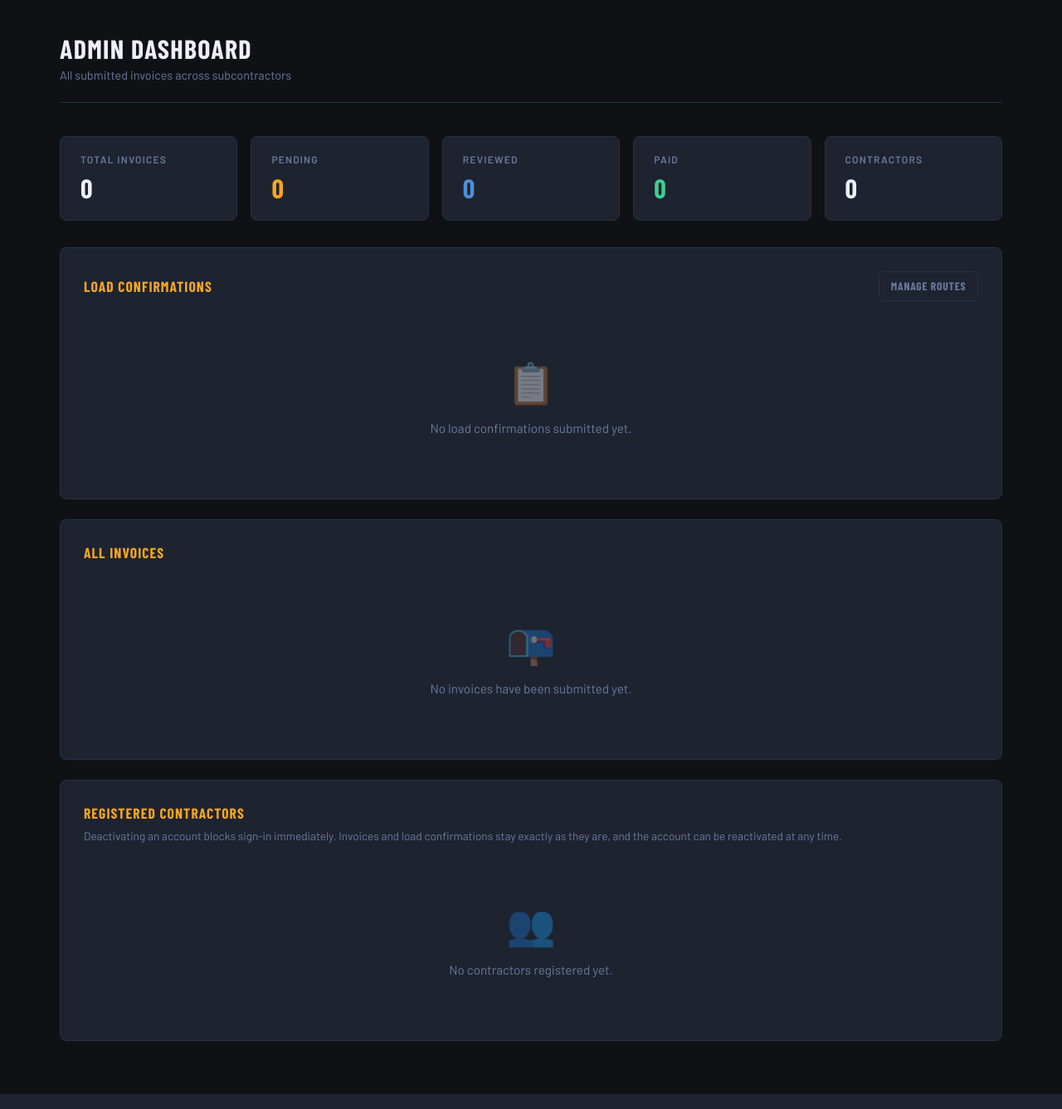
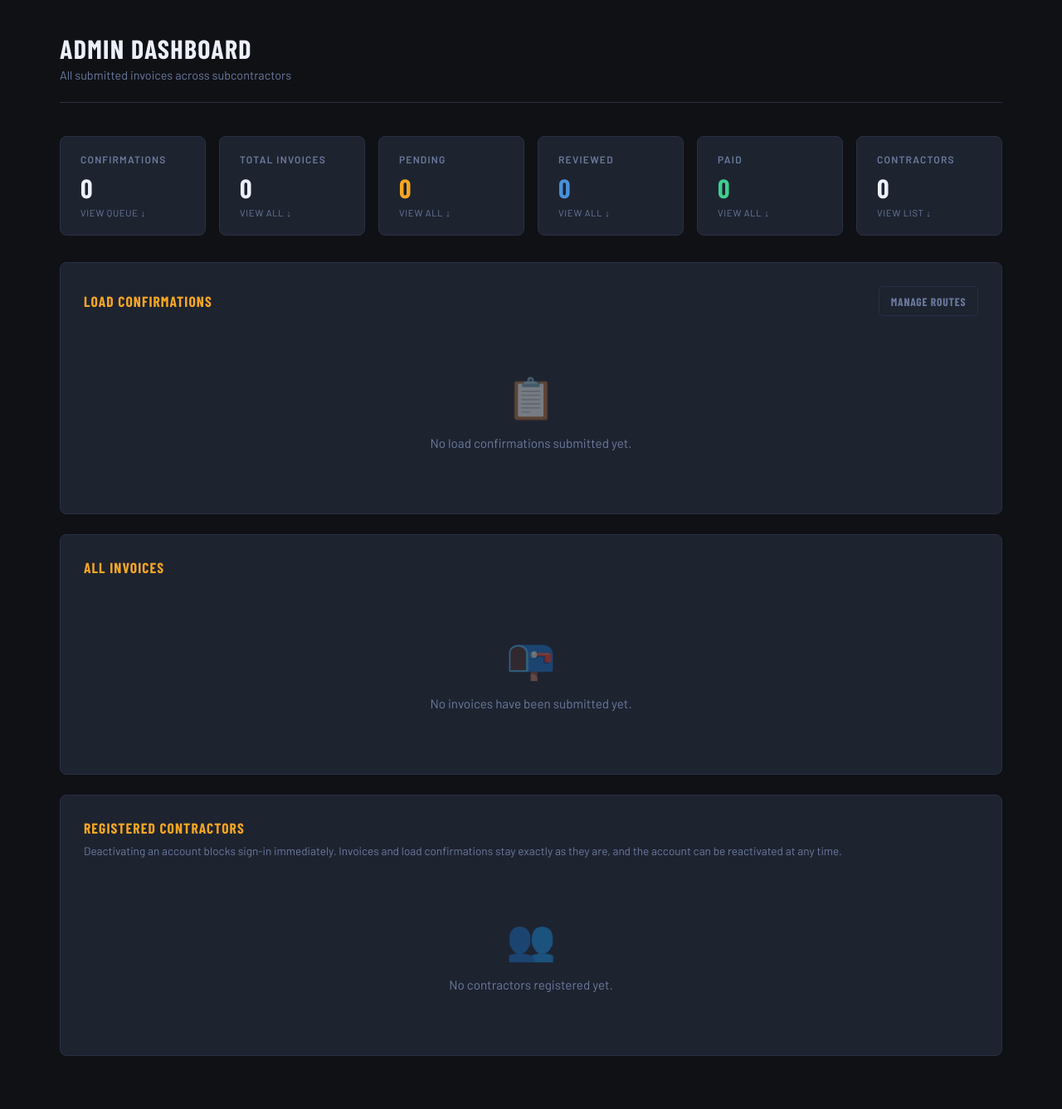
Before and after one commit to Blazuno/truckportal, a Flask app: page /admin in a window 1280 px wide. Shown: the part 60-1397 px from the top of the page at 83% size. Run offline with Flask 3, Linux system fonts and the light colour scheme; the visitor is signed in with stand-in values (Sample User, id 1); data comes from the database, SQL or seed files in the repository; data that the repository does not hold is empty; some web fonts are replaced.

Commit message:
Make the dashboard stat cards jump to their section
The admin dashboard is a long page and the stats at the top only reported
numbers — reaching the matching table meant scrolling past everything
above it. Each card is now a link to the section it summarises.

- Invoice counts jump to All Invoices, Contractors to the contractor
  list, and a new Confirmations count jumps to the load queue, which had
  no stat of its own.
- Sections carry ids, with scroll-margin-top so the sticky nav does not
  cover the heading on arrival.
- Smooth scrolling, disabled under prefers-reduced-motion.
- Cards are real anchors, so they tab and activate from the keyboard and
  show a focus ring.

Co-Authored-By: Claude Opus 5 <noreply@anthropic.com>

```diff
--- a/templates/admin.html
+++ b/templates/admin.html
@@ -26,31 +26,41 @@
   {% set paid     = invoices|selectattr('status','equalto','Paid')|list|length %}
 
   <div class="stats-row">
-    <div class="stat-card">
+    <a class="stat-card" href="#loads">
+      <div class="stat-label">Confirmations</div>
+      <div class="stat-value">{{ loads|length }}</div>
+      <div class="stat-jump">View queue &darr;</div>
+    </a>
+    <a class="stat-card" href="#invoices">
       <div class="stat-label">Total Invoices</div>
       <div class="stat-value">{{ total }}</div>
-    </div>
-    <div class="stat-card">
+      <div class="stat-jump">View all &darr;</div>
+    </a>
+    <a class="stat-card" href="#invoices">
       <div class="stat-label">Pending</div>
       <div class="stat-value amber">{{ pending }}</div>
-    </div>
-    <div class="stat-card">
+      <div class="stat-jump">View all &darr;</div>
+    </a>
+    <a class="stat-card" href="#invoices">
       <div class="stat-label">Reviewed</div>
       <div class="stat-value" style="color:var(--blue)">{{ reviewed }}</div>
-    </div>
-    <div class="stat-card">
+      <div class="stat-jump">View all &darr;</div>
+    </a>
+    <a class="stat-card" href="#invoices">
       <div class="stat-label">Paid</div>
       <div class="stat-value green">{{ paid }}</div>
-    </div>
-    <div class="stat-card">
+      <div class="stat-jump">View all &darr;</div>
+    </a>
+    <a class="stat-card" href="#contractors">
       <div class="stat-label">Contractors</div>
       <div class="stat-value">{{ contractors|length }}</div>
-    </div>
+      <div class="stat-jump">View list &darr;</div>
+    </a>
   </div>
 
 
   <!-- Load Confirmations Queue -->
-  <div class="card">
+  <div class="card" id="loads">
     <div class="card-head">
       <div class="card-title">Load Confirmations</div>
       <a href="{{ url_for('manage_routes') }}" class="btn btn-ghost btn-sm">Manage Routes</a>
@@ -107,7 +117,7 @@
   </div>
 
   <!-- Invoice Table -->
-  <div class="card">
+  <div class="card" id="invoices">
     <div class="card-title">All Invoices</div>
 
     {% if invoices %}
@@ -168,7 +178,7 @@
   </div>
 
   <!-- Contractor List -->
-  <div class="card">
+  <div class="card" id="contractors">
     <div class="card-title">Registered Contractors</div>
     <p style="color:var(--dim);font-size:0.85rem;margin-top:-0.75rem;margin-bottom:1.25rem;">
       Deactivating an account blocks sign-in immediately. Invoices and load confirmations
--- a/templates/base.html
+++ b/templates/base.html
@@ -28,7 +28,14 @@
 
     *, *::before, *::after { box-sizing: border-box; margin: 0; padding: 0; }
 
-    html { -webkit-text-size-adjust: 100%; }
+    html {
+      -webkit-text-size-adjust: 100%;
+      scroll-behavior: smooth;
+    }
+
+    @media (prefers-reduced-motion: reduce) {
+      html { scroll-behavior: auto; }
+    }
 
     body {
       background: var(--coal);
@@ -437,6 +444,37 @@
     .stat-value.amber { color: var(--amber); }
     .stat-value.green { color: var(--green); }
 
+    /* Stat cards double as jump links to the section they summarise */
+    a.stat-card {
+      display: block;
+      text-decoration: none;
+      color: inherit;
+      cursor: pointer;
+    }
+
+    a.stat-card:hover {
+      border-color: var(--amber);
+      background: var(--dark);
+    }
+    a.stat-card:hover .stat-label { color: var(--amber); }
+
+    a.stat-card:focus-visible {
+      outline: 2px solid var(--amber);
+      outline-offset: 2px;
+    }
+
+    .stat-card .stat-jump {
+      font-size: 0.7rem;
+      letter-spacing: 0.06em;
+      text-transform: uppercase;
+      color: var(--dim);
+      margin-top: 0.35rem;
+    }
+    a.stat-card:hover .stat-jump { color: var(--amber); }
+
+    /* Keep a jumped-to heading clear of the sticky nav */
+    [id] { scroll-margin-top: calc(var(--nav-h) + 1rem); }
+
     /* ── LEG & DOC ROWS ──
        A label, a description that can run long, and trailing metadata. On a
        phone the description drops to its own line instead of being squeezed. */
```
